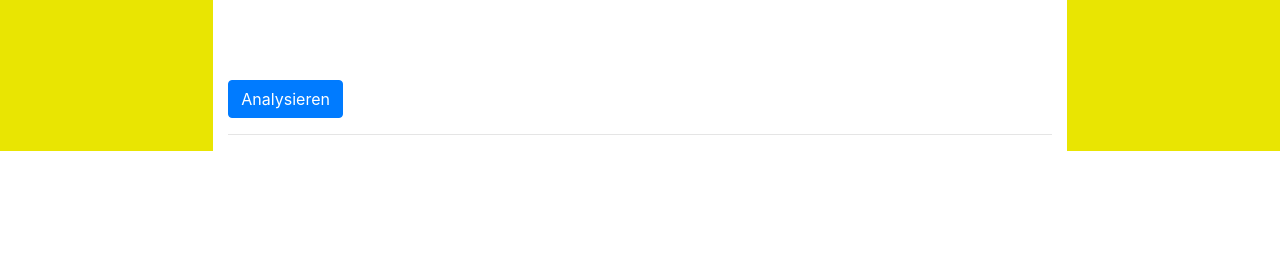
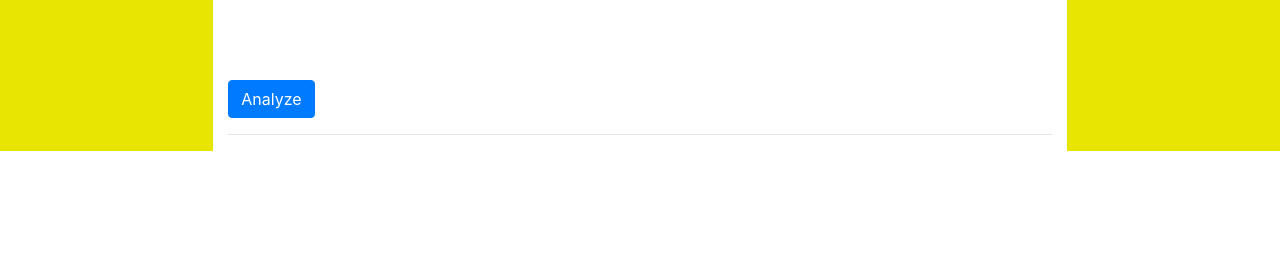
Before and after one commit to simonfoettinger123/flowers, a Python web app: template app/templates/index.html in a window 1280 px wide. Shown: the part 301-571 px from the top of the page. Run offline with Jinja, Linux system fonts and the light colour scheme; the template is opened without the code that fills it, so the values that code supplies are empty; some libraries are stand-ins or nearby versions.

Commit message:
Update index.html

```diff
--- a/app/templates/index.html
+++ b/app/templates/index.html
@@ -26,7 +26,7 @@
         <img id='image-picked' class='no-display' alt='Chosen Image' height='200'>
       </div>
       <div class='analyze'>
-        <button id='analyze-button' class='btn btn-primary' type='button' onclick='analyze()'>Analysieren</button>
+        <button id='analyze-button' class='btn btn-primary' type='button' onclick='analyze()'>Analyze</button>
       </div>
 
       <div id="results" style="display: none;">
```
